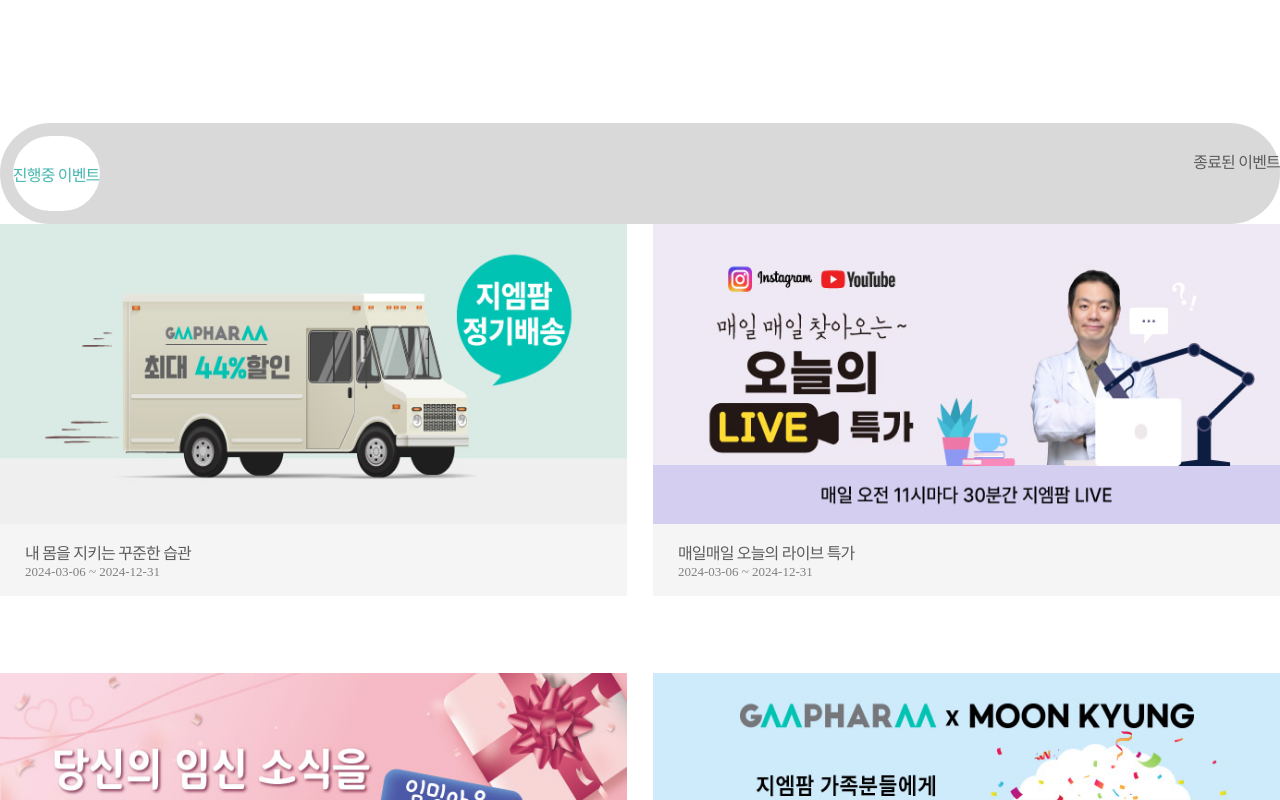
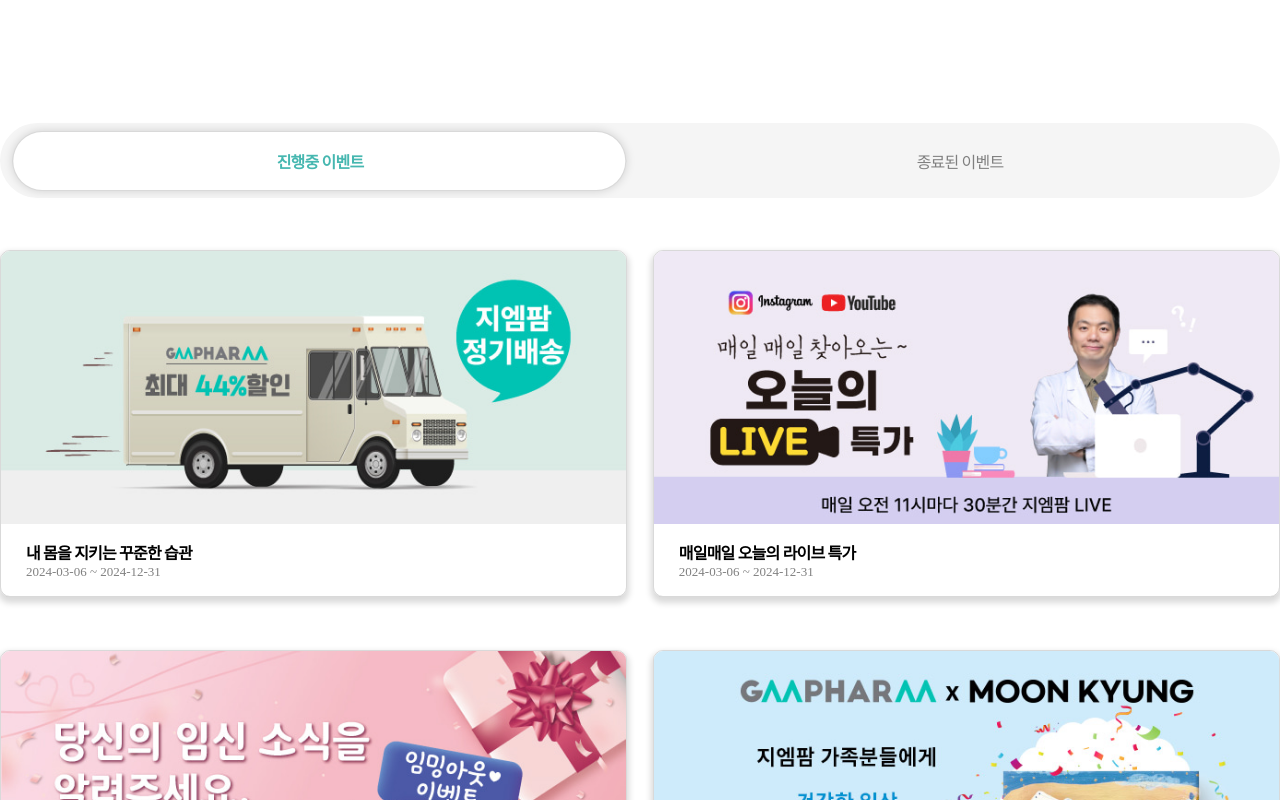
Before and after one commit to jinsol/thegmpharm, a Vue app: page /event in a window 1280 px wide. Shown: the part 380-1180 px from the top of the page. Built offline with nearby package versions, Linux system fonts and the light colour scheme; a web font is replaced by a local one.

Commit message:
24.03.27_진솔_17:02

```diff
--- a/src/components/community/BoardList.vue
+++ b/src/components/community/BoardList.vue
@@ -1,7 +1,7 @@
 <template>
   <section class="board_list">
     <ul>
-      <li>
+      <li class="board_list-title">
         <ul class="board_list-content table_header">
           <li class="board_list-content-id">번호</li>
           <li class="board_list-content-title">제목</li>
@@ -65,6 +65,7 @@
       justify-content: space-between;
       text-align: center;
       padding: 1% 0;
+      border-bottom: 1px solid var(--gray-color);
       * {
         font-family: var(--body-font);
       }
@@ -91,4 +92,43 @@
     }
   }
 }
+
+@media screen and (max-width: 900px) {
+  .board_list {
+    ul {
+      .board_list-title {
+        display: none;
+      }
+      li {
+        .board_list-content {
+          a {
+            flex-wrap: wrap;
+            justify-content: flex-start;
+            padding: 0.6em 0;
+            .board_list-content-id {
+              display: none;
+            }
+            .board_list-content-title {
+              width: 100%;
+              font-weight: 600;
+              color: black;
+              flex-basis: 100%;
+              font-size: 18px;
+            }
+            .board_list-content-author,
+            .board_list-content-date {
+              flex-basis: auto;
+              width: auto;
+              color: gray;
+              font-size: 13px;
+            }
+            .board_list-content-author {
+              margin-right: 8px;
+            }
+          }
+        }
+      }
+    }
+  }
+}
 </style>
--- a/src/components/community/EventHeader.vue
+++ b/src/components/community/EventHeader.vue
@@ -1,6 +1,6 @@
 <template>
   <section class="event_header">
-    <ul>
+    <ul class="event_header-box">
       <li
         v-for="(item, index) in menuCategory"
         :key="index"
@@ -9,6 +9,7 @@
       >
         {{ item }}
       </li>
+      <li class="event_header-box-background"></li>
     </ul>
   </section>
 </template>
@@ -25,6 +26,11 @@
     changeCategory(category) {
       this.selectedCategory = category;
       this.$emit("changeCategory", category);
+      const backgroundElement = document.querySelector(
+        ".event_header-box-background"
+      );
+      backgroundElement.style.left =
+        this.menuCategory.indexOf(category) * 50 + "%";
     },
   },
 };
@@ -32,25 +38,44 @@
 
 <style lang="scss" scoped>
 .event_header {
+  margin-bottom: 4%;
   ul {
     display: flex;
     justify-content: space-between;
-    background-color: var(--gray-color);
+    align-items: center;
+    background-color: whitesmoke;
     border-radius: 50px;
+    position: relative;
+
     li {
-      // flex-basis: 50%;
+      transition: all 0.5s;
+      color: gray;
+      cursor: pointer;
+      &:not(:last-child) {
+        z-index: 1;
+      }
+      flex-basis: 50%;
       text-align: center;
       padding: 2% 0;
-
       &:hover {
         background: rgba(255, 255, 255, 0.1);
       }
       &.active {
-        background-color: white;
         color: var(--main-color);
-        margin: 1%;
-        border-radius: 50px;
+        font-weight: bolder;
       }
+    }
+    .event_header-box-background {
+      position: absolute;
+      width: 48%;
+      height: 80%;
+      transform: translateX(2%);
+      border-radius: 50px;
+      background-color: white;
+      transition: all 0.5s ease-in-out;
+      left: 0;
+      border: 1px solid var(--gray-color);
+      box-shadow: 0 0 10px 0px var(--gray-color);
     }
   }
 }
--- a/src/components/community/EventList.vue
+++ b/src/components/community/EventList.vue
@@ -31,26 +31,43 @@
 
 <style lang="scss" scoped>
 .event_list {
-  ul {
+  & > ul {
+    display: grid;
+    grid-template-columns: repeat(2, 1fr);
+    gap: 2%;
+  }
+
+  .event_list-content {
     display: flex;
-    justify-content: space-between;
-    flex-wrap: wrap;
-    .event_list-content {
-      width: 49%;
-      background: whitesmoke;
+    flex-direction: column;
+    overflow: hidden;
+    border-radius: 10px;
+    border: 1px solid var(--gray-color);
+    box-shadow: 0 4px 6px 2px var(--gray-color);
     margin-bottom: 6%;
+
+    transition: all 0.3s ease-in-out;
     .event_list-content-img {
-        min-height: 300px;
-        background-color: gray;
+      transition: all 0.5s;
+      overflow: hidden;
       img {
         width: 100%;
+        transition: all 0.5s ease-in-out;
+        cursor: pointer;
+        &:hover {
+          transform: scale(1.05);
+        }
       }
     }
     .event_list-content-text {
+      display: flex;
+      flex-direction: column;
       padding: 1em 4%;
-        display: flex;
-        align-items: center;
+      align-items: flex-start;
+      font-family: var(--body-font);
       .event_list-content-text-title {
+        font-weight: 900;
+        color: black;
         width: 100%;
       }
       .event_list-content-text-period {
@@ -60,6 +77,25 @@
       }
     }
   }
+
+  @media screen and (max-width: 900px) {
+    & > ul {
+      grid-template-columns: repeat(1, 1fr);
+    }
+
+    .event_list-content {
+      border: 0px solid var(--gray-color);
+      box-shadow: unset;
+      margin-bottom: 0;
+      .event_list-content-img {
+        border-radius: 10px;
+        overflow: hidden;
+      }
+
+      .event_list-content-text {
+        padding: 1em 0;
+      }
+    }
   }
 }
 </style>
--- a/src/components/myPage/CartList.vue
+++ b/src/components/myPage/CartList.vue
@@ -1,6 +1,6 @@
 <template>
   <section class="cart_list">
-    <ul>
+    <ul v-if="cartItem != 0" class="cart_list-yes">
       <li class="cart_list-left">
         <ul classs="cart_list-left-header">
           <li class="cart_list-left-product">상품</li>
@@ -52,6 +52,15 @@
             <button>결제하기</button>
           </li>
         </ul>
+      </li>
+    </ul>
+    <ul v-else class="cart_list-no">
+      <li class="cart_list-no-icon">
+        <i class="fa-solid fa-basket-shopping"></i>
+      </li>
+      <li class="cart_list-no-text">장바구니에 상품이 없습니다!</li>
+      <li class="cart_list-no-btn">
+        <router-link to="/home">쇼핑 계속하기</router-link>
       </li>
     </ul>
   </section>
@@ -115,7 +124,7 @@
 
 <style lang="scss" scoped>
 .cart_list {
-  ul {
+  .cart_list-yes {
     display: flex;
     gap: 2%;
     .cart_list-left {
@@ -242,5 +251,28 @@
       }
     }
   }
+  .cart_list-no {
+    display: flex;
+    flex-direction: column;
+    align-items: center;
+    border-radius: 10px;
+    border: 1px solid var(--gray-color);
+    padding: 8em 0;
+    li {
+      margin: 1% 0;
+      .cart_list-no-text {
+        background-color: blue;
+      }
+      .cart_list-no-btn {
+        background: red;
+        a {
+          display: block;
+          background-color: var(--main-color);
+          padding: 10px 15px;
+          color: white;
+        }
+      }
+    }
+  }
 }
 </style>
--- a/src/components/product/ProductList.vue
+++ b/src/components/product/ProductList.vue
@@ -35,7 +35,8 @@
           <li class="product_name">{{ item.name }}</li>
           <li class="product_desc">{{ item.desc }}</li>
           <li v-if="item.stock">
-            {{ item.price }}원
+            {{ item.price | formatPrice }}
+            <span v-if="item.discount">{{ item.price / item.discount }}</span>
             <button @click="addCart(item)">
               <i v-if="heartFilled[index]" class="fa-heart fa-solid"></i>
               <i v-else class="fa-heart fa-regular"></i>
@@ -82,15 +83,49 @@
   },
   methods: {
     addCart(item) {
-      this.$store.commit("add__Cart", item);
+      const existingItem = this.$store.state.cartItem.find(
+        (cartItem) => cartItem.id === item.id
+      );
+
+      if (existingItem) {
+        const confirmMessage = `이미 카트에 담긴 아이템입니다. 수량을 추가하시겠습니까?`;
+        if (confirm(confirmMessage)) {
+          // 사용자가 확인을 누르면 수량 추가 로직을 수행합니다.
+          this.$store.commit("add__Cart", item);
+        }
+      } else {
+        // 카트에 상품이 없으면 바로 추가합니다.
+        this.$store.commit("add__Cart", item);
+      }
     },
     calculateHeartFilled(startIndex, endIndex) {
       this.heartFilled = []; // 배열 초기화
-      for (let i = startIndex; i < endIndex; i++) {
+      for (
+        let i = startIndex;
+        i < endIndex && i < this.productList.length;
+        i++
+      ) {
         const cartItem = this.$store.state.cartItem.find(
           (cartItem) => cartItem.id === this.productList[i].id
         );
         this.heartFilled.push(!!cartItem); // 해당 상품에 대한 카트 아이템이 있는지 확인하여 하트 상태 결정
+      }
+    },
+  },
+  filters: {
+    formatPrice(price) {
+      if (!parseInt(price)) {
+        return "";
+      }
+      if (price > 999) {
+        let priceString = String(price);
+        let priceArray = priceString.split("").reverse();
+        let index = 0;
+        while (priceArray.length > index + 3) {
+          priceArray.splice(index + 3, 0, ",");
+          index += 4;
+        }
+        return priceArray.reverse().join("") + "원";
       }
     },
   },
--- a/src/views/community/BoardView.vue
+++ b/src/views/community/BoardView.vue
@@ -11,9 +11,12 @@
       :currentPage.sync="currentPage"
       :itemsPerPage="itemsPerPage"
     />
-    <button class="board_edit_BT">
-      <router-link to="/boardcreate">글쓰기</router-link>
-    </button>
+    <div class="board_edit_BT">
+      <router-link to="/boardcreate">
+        <i class="fa-solid fa-pen-to-square"></i>
+        글쓰기
+      </router-link>
+    </div>
     <pagination
       :totalItems="dataBoardList.length"
       :currentPage.sync="currentPage"
@@ -67,13 +70,20 @@
 </script>
 <style lang="scss" scoped>
 .board_edit_BT {
-  width: 140px;
-  height: 50px;
-  background-color: var(--main-color);
-  color: white;
-  font-size: 20px;
-  border: none;
-  border-radius: 5px;
-  cursor: pointer;
+  display: flex;
+  justify-content: flex-end;
+  margin: 2% 0;
+  a {
+    display: flex;
+    align-items: center;
+    gap: 4px;
+    border: 1px solid gray;
+    color: gray;
+    font-size: 20px;
+    border-radius: 5px;
+    cursor: pointer;
+    font-size: clamp(13px, 2.5vw, 16px);
+    padding: 10px 20px 8px;
+  }
 }
 </style>
--- a/src/views/community/PregnancyView.vue
+++ b/src/views/community/PregnancyView.vue
@@ -7,9 +7,12 @@
       :currentPage.sync="currentPage"
       :itemsPerPage="itemsPerPage"
     />
-    <button class="board_edit_BT">
-      <router-link to="/boardcreate">글쓰기</router-link>
-    </button>
+    <div class="board_edit_BT">
+      <router-link to="/boardcreate">
+        <i class="fa-solid fa-pen-to-square"></i>
+        글쓰기
+      </router-link>
+    </div>
     <pagination
       :totalItems="dataPregnancyList.length"
       :currentPage.sync="currentPage"
@@ -64,13 +67,20 @@
 
 <style lang="scss" scoped>
 .board_edit_BT {
-  width: 140px;
-  height: 50px;
-  background-color: var(--main-color);
-  color: white;
-  font-size: 20px;
-  border: none;
-  border-radius: 5px;
-  cursor: pointer;
+  display: flex;
+  justify-content: flex-end;
+  margin: 2% 0;
+  a {
+    display: flex;
+    align-items: center;
+    gap: 4px;
+    border: 1px solid gray;
+    color: gray;
+    font-size: 20px;
+    border-radius: 5px;
+    cursor: pointer;
+    font-size: clamp(13px, 2.5vw, 16px);
+    padding: 10px 20px 8px;
+  }
 }
 </style>
```
Also changed, not shown: public/assets/data/board.json (+4 -4 lines). Lines whose indentation alone changed are shown as unchanged.
